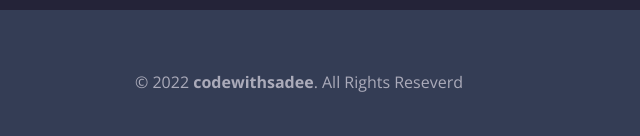
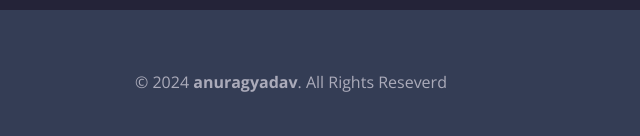
Before and after one commit to AnuragYadav-a/anurag, a plain HTML site: page index.html in a window 1280 px wide. Shown: the part 5926-6062 px from the top of the page, 0-640 px from the left. Drawn offline with nearby package versions, Linux system fonts and the light colour scheme.

Commit message:
Update index.html

```diff
--- a/index.html
+++ b/index.html
@@ -581,7 +581,7 @@
     <div class="container">
 
       <p class="copyright">
-        &copy; 2022 <a href="#" class="copyright-link">codewithsadee</a>. All Rights Reseverd
+        &copy; 2024 <a href="#" class="copyright-link">anuragyadav</a>. All Rights Reseverd
       </p>
 
       <ul class="footer-list">
```
